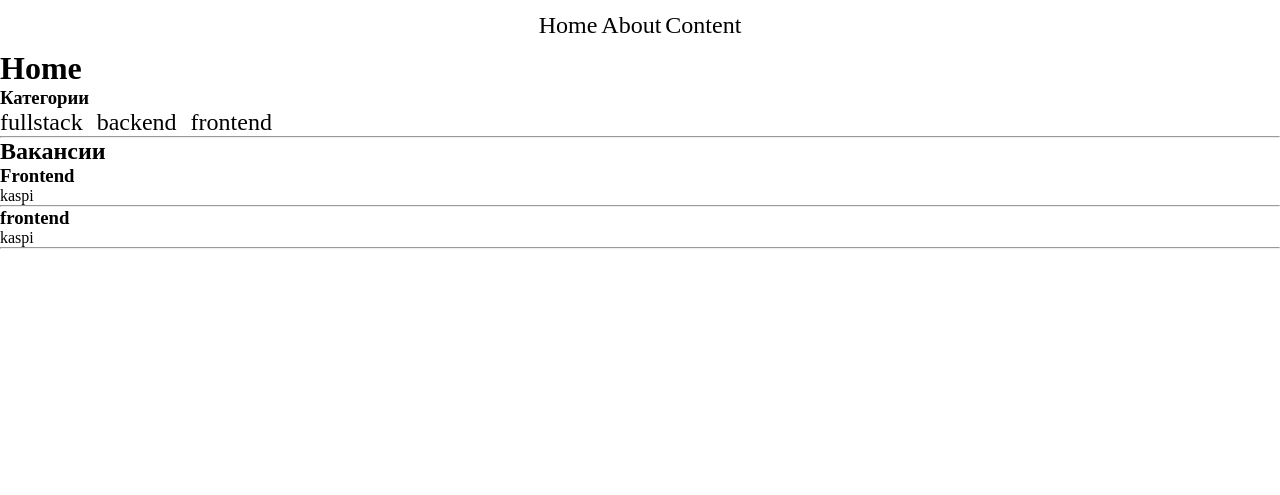
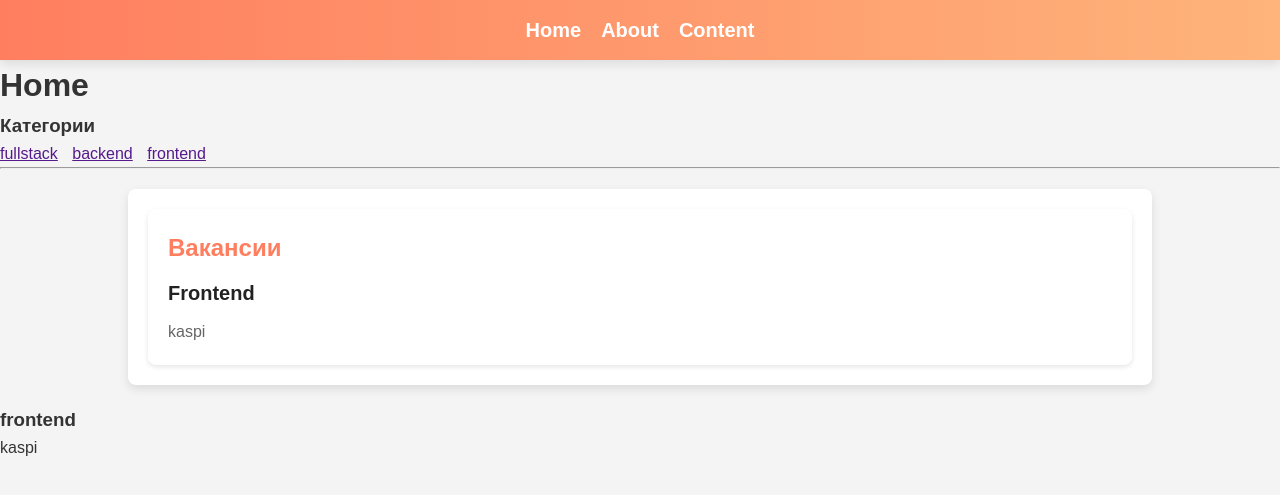
Before and after one commit to s2khan6/dja, a Django app: page / in a window 1280 px wide. Shown: the top 495 px of the page. Run offline with Django 5.2, Linux system fonts and the light colour scheme; data comes from the database, SQL or seed files in the repository; both versions use the stored data as it was after the commit.

Commit message:
Обновлен стиль: выравнивание, улучшенные отступы и тени

```diff
--- a/stepapp/stpapp/models.py
+++ b/stepapp/stpapp/models.py
@@ -34,4 +34,17 @@ class Job(models.Model):
 
 	def __str__(self):
 		return self.title
+
+
+class Vacancy(models.Model):
+	title = models.CharField("Заголовок", max_length=255)
+	description = models.TextField("Описание")
+	company = models.CharField("Название компании", max_length=80)
+	location = models.CharField("Местоположение", max_length=255)
+	data_posted = models.DateField("Дата публикации", auto_now_add=True)
+
+
+
+	def __str__(self):
+		return self.title
 # Create your models here.
--- a/stepapp/stpapp/static/css/style.css
+++ b/stepapp/stpapp/static/css/style.css
@@ -1,24 +1,122 @@
-*{
-	padding: 0;
-	margin: 0;
+/* Сброс стандартных отступов и паддингов */
+* {
+  margin: 0;
+  padding: 0;
+  box-sizing: border-box;
+  font-family: Arial, sans-serif;
 }
 
+body {
+  background-color: #f4f4f4;
+  color: #333;
+  line-height: 1.6;
+}
+
+/* Стили для шапки */
 header {
-  background: rgb(rgb(231, 6, 6), green, blue);
+  background: linear-gradient(to right, #ff7e5f, #feb47b);
   width: 100%;
-  height: 50px;
+  height: 60px;
   display: flex;
   align-items: center;
   justify-content: center;
-}
-.header-inner{
-	padding-left: 12px;
-
-
+  box-shadow: 0px 4px 10px rgba(0, 0, 0, 0.1);
+  padding: 0 20px;
 }
 
-a {
+.header-inners {
+  display: flex;
+  gap: 20px;
+}
+
+.header-inners a {
   text-decoration: none;
-  color: black;
+  color: white;
+  font-size: 20px;
+  font-weight: bold;
+  transition: color 0.3s;
+}
+
+.header-inners a:hover {
+  color: #222;
+}
+
+/* Категории */
+.category {
+  display: flex;
+  align-items: center;
+  gap: 15px;
+  padding: 15px;
+  background: white;
+  border-radius: 8px;
+  box-shadow: 0px 4px 10px rgba(0, 0, 0, 0.1);
+  margin: 20px auto;
+  max-width: 80%;
+}
+
+.category h3 {
+  margin-right: 15px;
+  font-size: 22px;
+  font-weight: bold;
+  color: #333;
+}
+
+.category a {
+  text-decoration: none;
+  color: #ff7e5f;
+  font-size: 18px;
+  font-weight: bold;
+  transition: color 0.3s;
+}
+
+.category a:hover {
+  color: #feb47b;
+}
+
+/* Вакансии */
+.vacant {
+  display: flex;
+  flex-direction: column;
+  gap: 20px;
+  padding: 20px;
+  background: white;
+  border-radius: 8px;
+  box-shadow: 0px 4px 10px rgba(0, 0, 0, 0.1);
+  margin: 20px auto;
+  max-width: 80%;
+}
+
+.vacant-inner {
+  background: #fff;
+  padding: 20px;
+  border-radius: 8px;
+  box-shadow: 0px 2px 5px rgba(0, 0, 0, 0.1);
+  display: flex;
+  flex-direction: column;
+  gap: 10px;
+}
+
+.vacant h2 {
   font-size: 24px;
+  color: #ff7e5f;
+  font-weight: bold;
 }
+
+.vacant h3 {
+  font-size: 20px;
+  font-weight: bold;
+  color: #222;
+}
+
+.vacant p {
+  font-size: 16px;
+  color: #666;
+}
+
+/* Общие настройки для центрирования */
+.container {
+  display: flex;
+  flex-direction: column;
+  align-items: center;
+  width: 100%;
+}
--- a/stepapp/stpapp/templates/home.html
+++ b/stepapp/stpapp/templates/home.html
@@ -10,23 +10,29 @@
   <body>
     <header class="header">
       <div class="header-inners">
-        <a href="{ % url 'home_page'%}">Home</a>
-        <a href="{ % url 'about_page'% }">About</a>
-        <a href="{ % url 'content_page' %}">Content</a>
+        <a href="{% url 'home_page' %}">Home</a>
+        <a href="{% url 'about_page' %}">About</a>
+        <a href="{% url 'content_page' %}">Content</a>
       </div>
     </header>
     <main>
       <h1>Home</h1>
+      <div class="categoty">
         <h3>Категории</h3>
         {% for category in categories %}
-      <a href="" style="margin-right: 10px;">{{ category.name }}</a>
+        <a href="" style="margin-right: 10px">{{ category.name }}</a>
         {% endfor %}
         <hr />
+      </div>
+
+      <div class="vacant">
+        <div class="vacant-inner">
           <h2>Вакансии</h2>
           {% for job in jobs %}
           <h3>{{ job.title }}</h3>
           <p>{{ job.company }}</p>
-      <hr />
+        </div>
+      </div>
       {% endfor %}
     </main>
   </body>
--- a/stepapp/stpapp/urls.py
+++ b/stepapp/stpapp/urls.py
@@ -2,8 +2,12 @@ from django.urls import path
 from . import views
 
 urlpatterns = [
-	path('', views.home, name='home'),
-	path('about/', views.about, name='about'),
-	path('contact/', views.contact, name='contact'),
+	path('', views.home, name='home_page'),
+	path('about/', views.about, name='about_page'),
+	path('contact/', views.contact, name='content_page'),
+	path('vacancy/<int:pk>/', views.vacancy_detail, name='vacancy_detail'),
+	path('vacancy/new/', views.vacancy_create, name='vacancy_detail'),
+	path('vacancy/<int:pk>/edit/', views.vacancy_update, name='vacancy_update'),
+	path('vacancy/<int:pk>/delete/', views.vacancy_delete, name='vacancy_delete'),
 
 ]
--- a/stepapp/stpapp/views.py
+++ b/stepapp/stpapp/views.py
@@ -1,6 +1,50 @@
-from django.shortcuts import render
-from .models import Category, Job
+from django.shortcuts import render, get_object_or_404, redirect
+from .forms import VacancyForm
+from .models import Category, Job, Vacancy
 
+#Список вакансии
+def vacancy_list(request):
+    vacancies = Vacancy.objects.all()
+    return render(request, "vacancy_list.html", {"vacancies": vacancies})
+
+
+def vacancy_detail(request, pk):
+    vacancy = get_object_or_404(Vacancy, pk=pk)
+    return render(request, "vacancy_detail.html", {"vacancy": vacancy})
+
+
+def vacancy_create(request):
+    if request.method == "POST":
+        form = VacancyForm(request.POST)
+        if form.is_valid():
+            form.save()
+            return redirect("vacancy_list")
+
+    else:
+        form = VacancyForm()
+    return render(request, "vacancy_form.html", {"form": form})
+
+#Редактирование вакансии
+def vacancy_update(request, pk):
+    vacancy = get_object_or_404(Vacancy, pk=pk)
+    if request.method == "POST":
+        form = VacancyForm(request.POST, instance=vacancy)
+        if form.is_valid():
+            form.save()
+            return redirect("vacancy_ditail", pk=vacancy.pk)
+    else:
+        form = VacancyForm(instance=vacancy)
+    return render(request, "vacancy_form.html", {"form": form})
+
+#Удаление вакансии
+def vacancy_delete(request, pk):
+    vacancy = get_object_or_404(Vacancy, pk=pk)
+    if request.method == "POST":
+        vacancy.delete()
+        return redirect("vacancy_list")
+    return render(request, "vacancy_confirm_delete.html", {"vacancy": vacancy})
+
+#Подробная информация о вакансии
 def home(request):
     categories = Category.objects.all()
     jobs = Job.objects.all()
```
Also changed, not shown: stepapp/stepapp/settings.py (+7 -2 lines), stepapp/stpapp/forms.py (added, +7 -0 lines), stepapp/stpapp/templates/vacancy_confirm_delete.html (added, +7 -0 lines), stepapp/stpapp/templates/vacancy_detail.html (added, +10 -0 lines), stepapp/stpapp/templates/vacancy_form.html (added, +8 -0 lines), stepapp/stpapp/templates/vacancy_list.html (added, +9 -0 lines), stepapp/db.sqlite3, stepapp/stpapp/migrations/0002_vacancy.py (added). Lines whose indentation alone changed are shown as unchanged.
